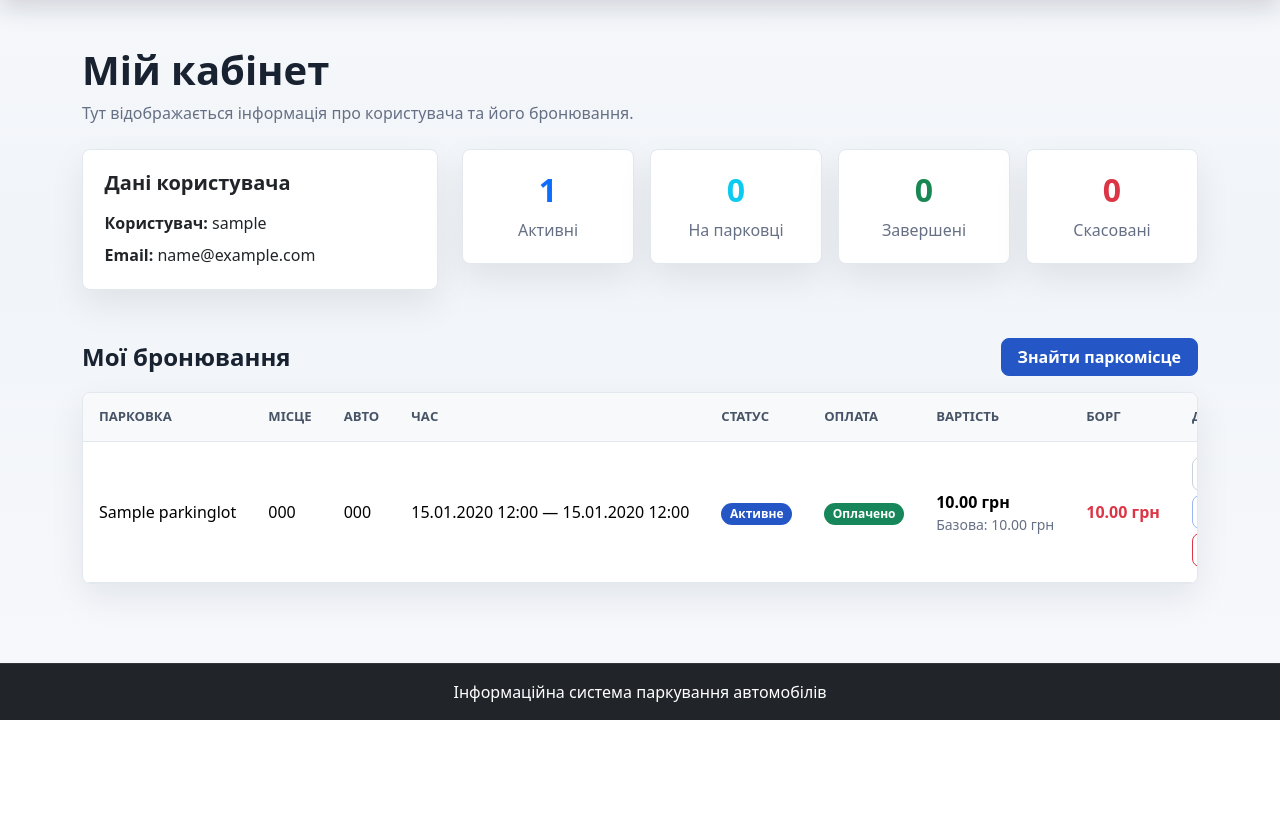
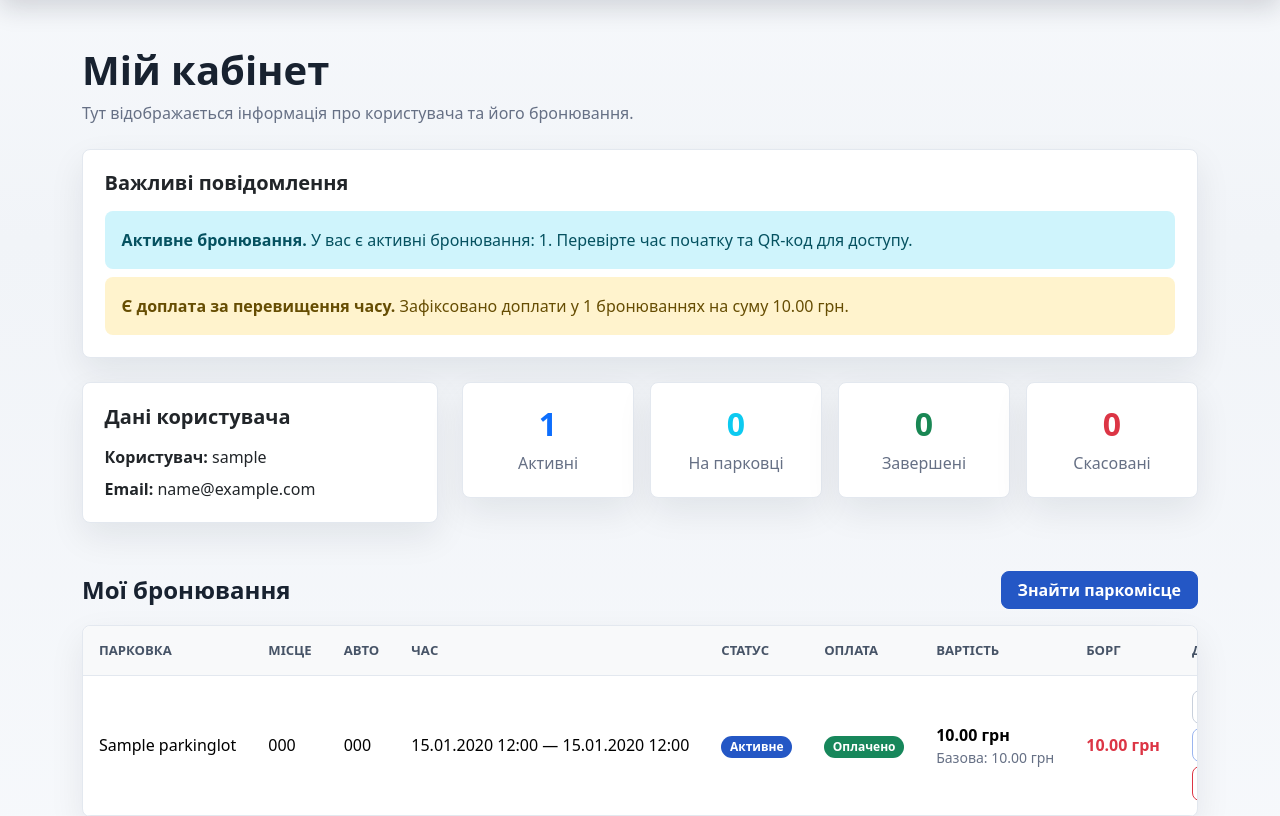
Before and after one commit to kaolinhida/parking-system, a Django app: page /accounts/profile/ in a window 1280 px wide. Shown: the part 80-896 px from the top of the page. Before the commit the page ends 800 px from the top, so only its background shows below. Run offline with Django 5.2, Linux system fonts and the light colour scheme; a user stored in the database is signed in; tables that the repository leaves empty hold one stand-in row (values such as "Sample post").

Commit message:
Add user profile alerts

```diff
--- a/accounts/views.py
+++ b/accounts/views.py
@@ -61,6 +61,11 @@ def profile(request):
     cancelled_count = reservations.filter(status=Reservation.STATUS_CANCELLED).count()
     completed_count = reservations.filter(status=Reservation.STATUS_COMPLETED).count()
 
+    overtime_debt_count = 0
+    overtime_debt_sum = 0
+    unpaid_base_count = 0
+    unpaid_overtime_count = 0
+
     for reservation in reservations:
         reservation.overtime_hours_display = 0
         reservation.overtime_fee_display = reservation.overtime_fee
@@ -80,8 +85,66 @@ def profile(request):
             reservation.overtime_fee_display = reservation.overtime_fee
             reservation.final_price_display = reservation.final_price or reservation.total_price
 
+        if reservation.overtime_fee_display:
+            overtime_debt_count += 1
+            overtime_debt_sum += reservation.overtime_fee_display
+
+            if not reservation.overtime_is_paid:
+                unpaid_overtime_count += 1
+
+        if (
+            reservation.status != Reservation.STATUS_CANCELLED
+            and not reservation.is_paid
+        ):
+            unpaid_base_count += 1
+
+    profile_messages = []
+
+    if active_count:
+        profile_messages.append({
+            'level': 'info',
+            'title': 'Активне бронювання',
+            'text': f'У вас є активні бронювання: {active_count}. Перевірте час початку та QR-код для доступу.',
+        })
+
+    if checked_in_count:
+        profile_messages.append({
+            'level': 'info',
+            'title': 'Авто на парковці',
+            'text': f'Автомобілі зараз перебувають на парковці: {checked_in_count}. Після виїзду оператор підтвердить завершення.',
+        })
+
+    if overtime_debt_count:
+        profile_messages.append({
+            'level': 'warning',
+            'title': 'Є доплата за перевищення часу',
+            'text': f'Зафіксовано доплати у {overtime_debt_count} бронюваннях на суму {overtime_debt_sum} грн.',
+        })
+
+    if unpaid_base_count:
+        profile_messages.append({
+            'level': 'warning',
+            'title': 'Базова оплата очікується',
+            'text': f'Базова оплата не позначена як оплачена у {unpaid_base_count} бронюваннях.',
+        })
+
+    if unpaid_overtime_count:
+        profile_messages.append({
+            'level': 'warning',
+            'title': 'Доплата не оплачена',
+            'text': f'Є неоплачені доплати за перевищення часу: {unpaid_overtime_count}.',
+        })
+
+    if not profile_messages:
+        profile_messages.append({
+            'level': 'success',
+            'title': 'Усе гаразд',
+            'text': 'Немає активних проблем, боргів або неоплачених доплат.',
+        })
+
     return render(request, 'accounts/profile.html', {
         'reservations': reservations,
+        'profile_messages': profile_messages,
         'active_count': active_count,
         'checked_in_count': checked_in_count,
         'cancelled_count': cancelled_count,
--- a/templates/accounts/profile.html
+++ b/templates/accounts/profile.html
@@ -10,6 +10,21 @@
             <p class="text-muted mb-0">
                 Тут відображається інформація про користувача та його бронювання.
             </p>
+        </div>
+
+        <div class="card border-0 shadow-sm mb-4">
+            <div class="card-body">
+                <h2 class="h5 fw-bold mb-3">Важливі повідомлення</h2>
+
+                <div class="d-flex flex-column gap-2">
+                    {% for message in profile_messages %}
+                        <div class="alert alert-{{ message.level }} mb-0" role="alert">
+                            <strong>{{ message.title }}.</strong>
+                            {{ message.text }}
+                        </div>
+                    {% endfor %}
+                </div>
+            </div>
         </div>
 
         <div class="row g-4 mb-5">
```
